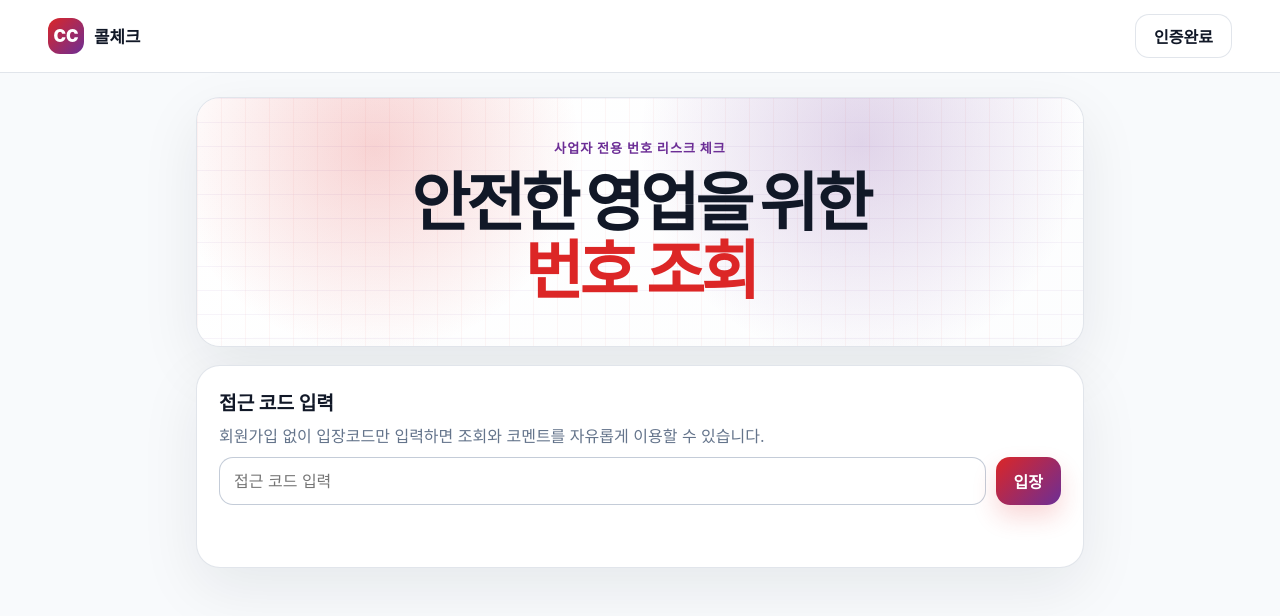
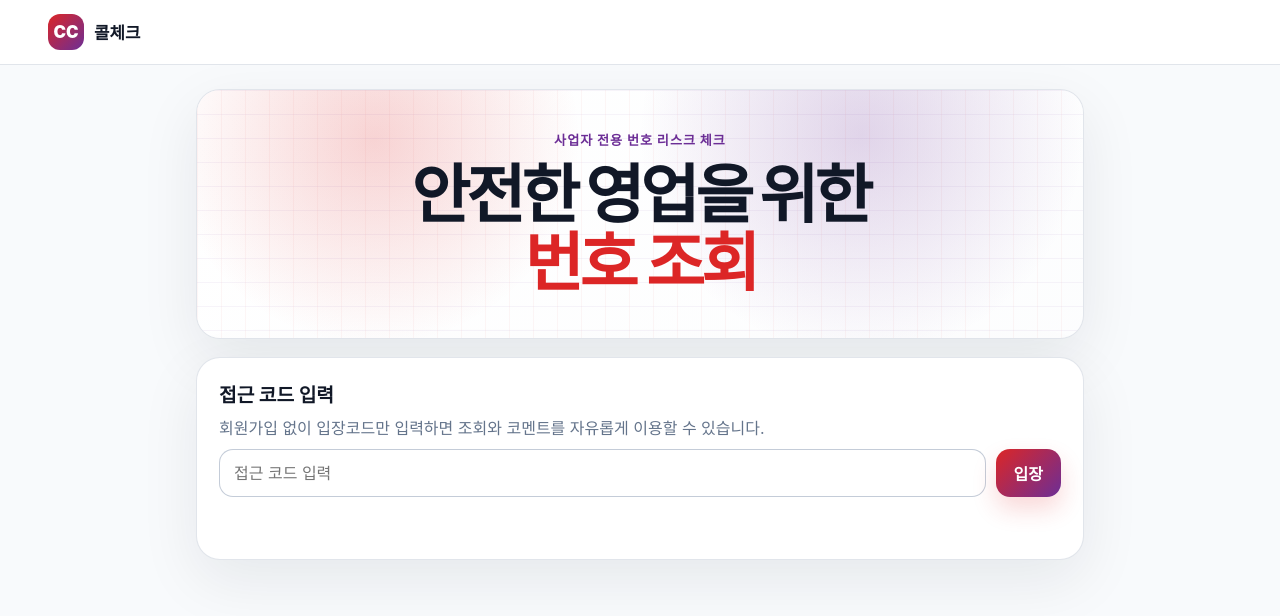
Before and after one commit to mickeyhunu/gangnamDB, a website: page index.html in a window 1280 px wide. Drawn offline with Linux system fonts and the light colour scheme.

Commit message:
Show authentication button after access approval

```diff
--- a/app.js
+++ b/app.js
@@ -46,6 +46,7 @@ async function request(method, endpoint, data = {}) {
 }
 
 function updateAccessView() {
+  $('reset-code-btn')?.classList.toggle('hidden', !accessCode);
   $('access-card')?.classList.toggle('hidden', Boolean(accessCode));
   $('content-card')?.classList.toggle('hidden', !accessCode);
 }
--- a/index.html
+++ b/index.html
@@ -14,7 +14,7 @@
       <span>콜체크</span>
     </a>
     <nav class="header-actions" aria-label="입장코드 메뉴">
-      <button class="btn btn-ghost" type="button" id="reset-code-btn">인증완료</button>
+      <button class="btn btn-ghost hidden" type="button" id="reset-code-btn">인증 완료</button>
     </nav>
   </header>
 
```
